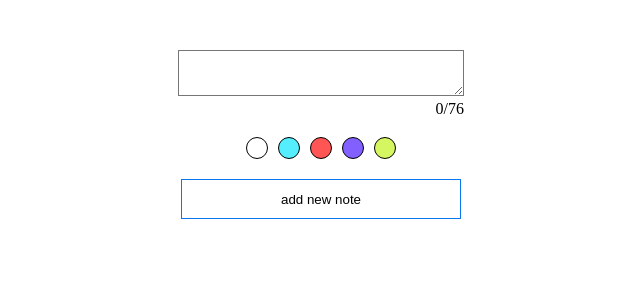
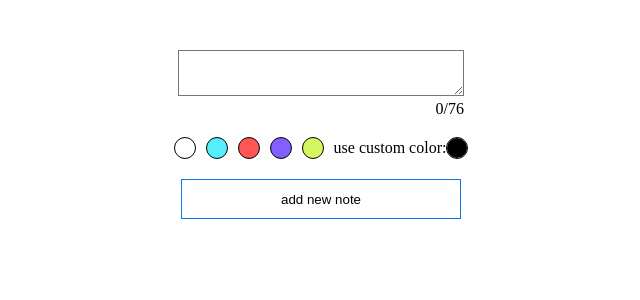
Before and after one commit to parsa-sbg/note-app, a React (Create React App) app: page / in a window 1280 px wide. Shown: the top 300 px of the page, without its empty margins (319-959 px from the left). Built offline with nearby package versions, Linux system fonts and the light colour scheme.

Commit message:
add custome color feature

```diff
--- a/package.json
+++ b/package.json
@@ -8,6 +8,7 @@
     "@testing-library/user-event": "^13.5.0",
     "react": "^18.3.1",
     "react-dom": "^18.3.1",
+    "react-icons": "^5.2.1",
     "react-scripts": "5.0.1",
     "web-vitals": "^2.1.4"
   },
--- a/src/components/AddNew/AddNew.css
+++ b/src/components/AddNew/AddNew.css
@@ -1,4 +1,4 @@
-.addnew{
+.addnew {
     display: flex;
     align-items: center;
     justify-content: center;
@@ -6,13 +6,13 @@
     gap: 2rem;
 }
 
-.addnew__colors{
+.addnew__colors {
     display: flex;
     gap: 1rem;
 
 }
 
-.addnew__color{
+.addnew__color {
     width: 2rem;
     height: 2rem;
     border-radius: 50%;
@@ -20,22 +20,70 @@
     border: 1px solid black;
 }
 
-.AllNotes__input-wrapper{
+.addnew__custom-color-wrapper{
+    display: flex;
+    align-items: center;
+}
+.addnew__custom-color-label{
+
+}
+
+.addnew__colorinput-wrapper {
+    position: relative;
+    display: inline-block;
+    width: 2rem;
+    height: 2rem;
+    border: 1px solid black;
+    border-radius: 50%;
+}
+
+
+.addnew__colorinput {
+    -webkit-appearance: none;
+    appearance: none;
+    width: 100%;
+    height: 100%;
+    border: none;
+    border-radius: 50%;
+    /* Makes it circular */
+    cursor: pointer;
+    padding: 0;
+    margin: 0;
+    background-color: transparent;
+}
+
+.addnew__colorinput::-webkit-color-swatch-wrapper {
+    padding: 0;
+}
+
+.addnew__colorinput::-webkit-color-swatch {
+    border: none;
+    /* border-radius: 50%; */
+}
+
+
+
+
+
+.AllNotes__input-wrapper {
     display: flex;
     flex-direction: column;
 }
-.AllNotes__input{
+
+.AllNotes__input {
     min-height: 4rem;
     width: 28rem;
     max-height: 12rem;
     outline: none;
     resize: vertical;
 }
-.AllNotes__input-maxlength{
+
+.AllNotes__input-maxlength {
     text-align: end;
     margin-top: .5rem;
 }
-.AllNotes__btn{
+
+.AllNotes__btn {
     height: 4rem;
     width: 28rem;
     border: 1px solid var(--main-color);
@@ -44,7 +92,7 @@
     cursor: pointer;
 }
 
-.AllNotes__btn:hover{
+.AllNotes__btn:hover {
     background-color: var(--main-color);
     color: aliceblue;
 }
--- a/src/components/AddNew/AddNew.jsx
+++ b/src/components/AddNew/AddNew.jsx
@@ -27,6 +27,10 @@ export default memo(function AddNew({ addNewNote }) {
         setInputColor(mainColor)
     }, [])
 
+    const customColorChangeHandler = useCallback((e) => {
+        setInputColor(e.target.value)
+    }, [])
+
     return (
         <div className='addnew'>
             <div className='AllNotes__input-wrapper'>
@@ -37,6 +41,12 @@ export default memo(function AddNew({ addNewNote }) {
                 {colors.map(color =>
                     <div key={color} onClick={colorClickHandler} data-color={color} style={{ backgroundColor: color }} className='addnew__color'></div>
                 )}
+                <div className='addnew__custom-color-wrapper'>
+                    <span className='addnew__custom-color-label'>use custom color:</span>
+                    <div className='addnew__colorinput-wrapper'>
+                        <input onChange={customColorChangeHandler} className='addnew__colorinput' type="color" />
+                    </div>
+                </div>
             </div>
             <button onClick={btnClickHandler} className='AllNotes__btn'>add new note</button>
         </div>
```
Also changed, not shown: 1 other file (tests, documents, lock files or other folders).
